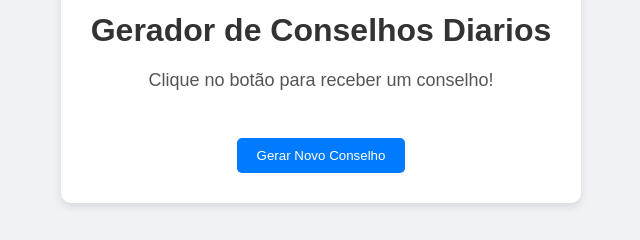
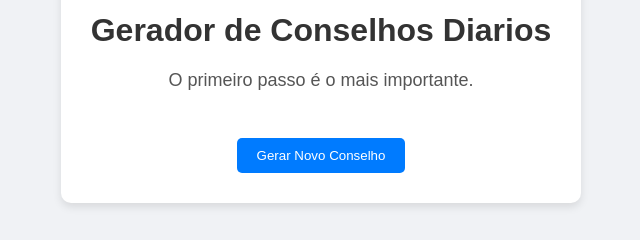
Before and after one commit to xmiguelps/gerador-conselhos-diarios, a plain HTML site: page index.html in a window 1280 px wide. Both pictures are taken after a click on the button "Gerar Novo Conselho". Shown: the part 318-558 px from the top of the page, 319-959 px from the left. Drawn offline with Linux system fonts and the light colour scheme.

Commit message:
fix: Corrigi o calculo do indice e reativa a funcionalidade

```diff
--- a/index.html
+++ b/index.html
@@ -12,5 +12,6 @@
             <p id="conselhoTexto">Clique no botão para receber um conselho!</p>
             <button id="novoConselhoBtn">Gerar Novo Conselho</button>
         </div>
+        <script src="script.js"></script>
     </body>
 </html>
--- a/script.js
+++ b/script.js
@@ -6,4 +6,12 @@ const conselhos = [
     "Seja gentil com todos que encontrar."
 
 ]
-console.log("Arquivo de script carregado. Array de conselhos pronto")
+
+const conselhoTexto = document.getElementById('conselhoTexto');
+const novoConselhoBtn = document.getElementById('novoConselhoBtn');
+
+function gerarConselho() {
+    const indice = Math.floor(Math.random() * (conselhos.length));
+    conselhoTexto.textContent = conselhos[indice]
+}
+novoConselhoBtn.addEventListener('click', gerarConselho);
```
